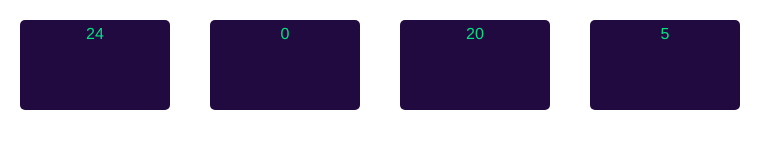
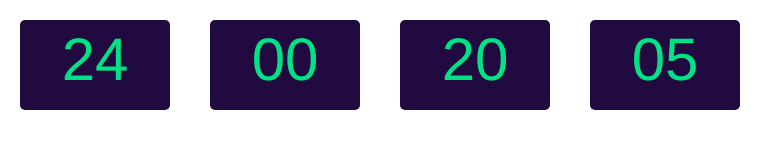
Before and after one commit to JoaoPauloPai/contador, a plain HTML site: page index.html in a window 1280 px wide. Shown: the whole page, without its empty margins (0-783 px from the left). Drawn offline with Linux system fonts and the light colour scheme.

Commit message:
corrigindo variaveis

```diff
--- a/css/style.css
+++ b/css/style.css
@@ -15,6 +15,7 @@
     box-sizing: border-box;
     text-align: center;
     border-radius: 5px;
+    font-size: 60px;
 
     background-color: #200a3f;
     color: #00e385;
--- a/js/script.js
+++ b/js/script.js
@@ -11,12 +11,23 @@ setInterval(function () {
     segundosTotal = segundosTotal % 86400;
 
     horas = parseInt(segundosTotal / 3600);
+    if (horas < 10) {
+        horas = '0' + horas;
+    }
     segundosTotal = segundosTotal % 3600;
 
     minutos = parseInt(segundosTotal / 60);
+    if (minutos < 10) {
+        minutos = '0' + minutos;
+
+    }
     segundosTotal = segundosTotal % 60;
 
+
     segundos = parseInt(segundosTotal % 60);
+    if(segundos < 10){
+        segundos = '0' + segundos;
+           }
 
     document.getElementById("dias").innerHTML = dias;
     document.getElementById("horas").innerHTML = horas;
```
